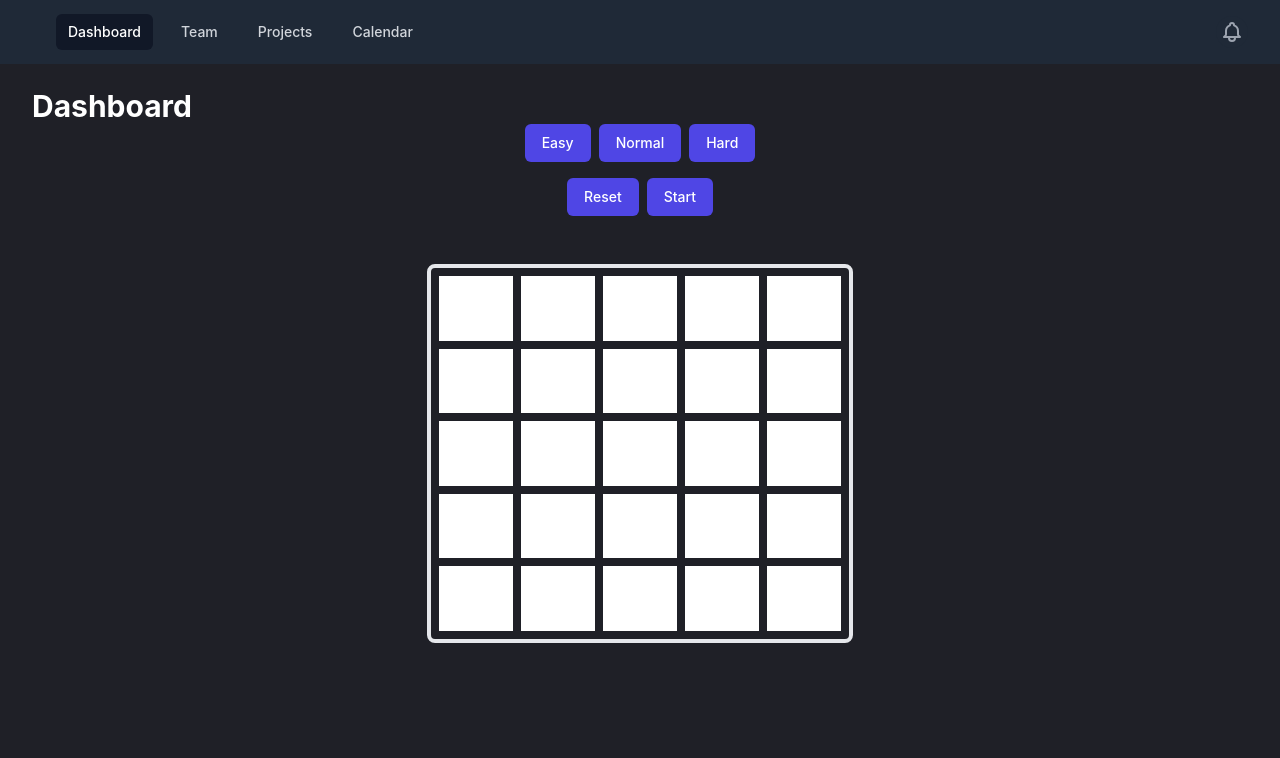
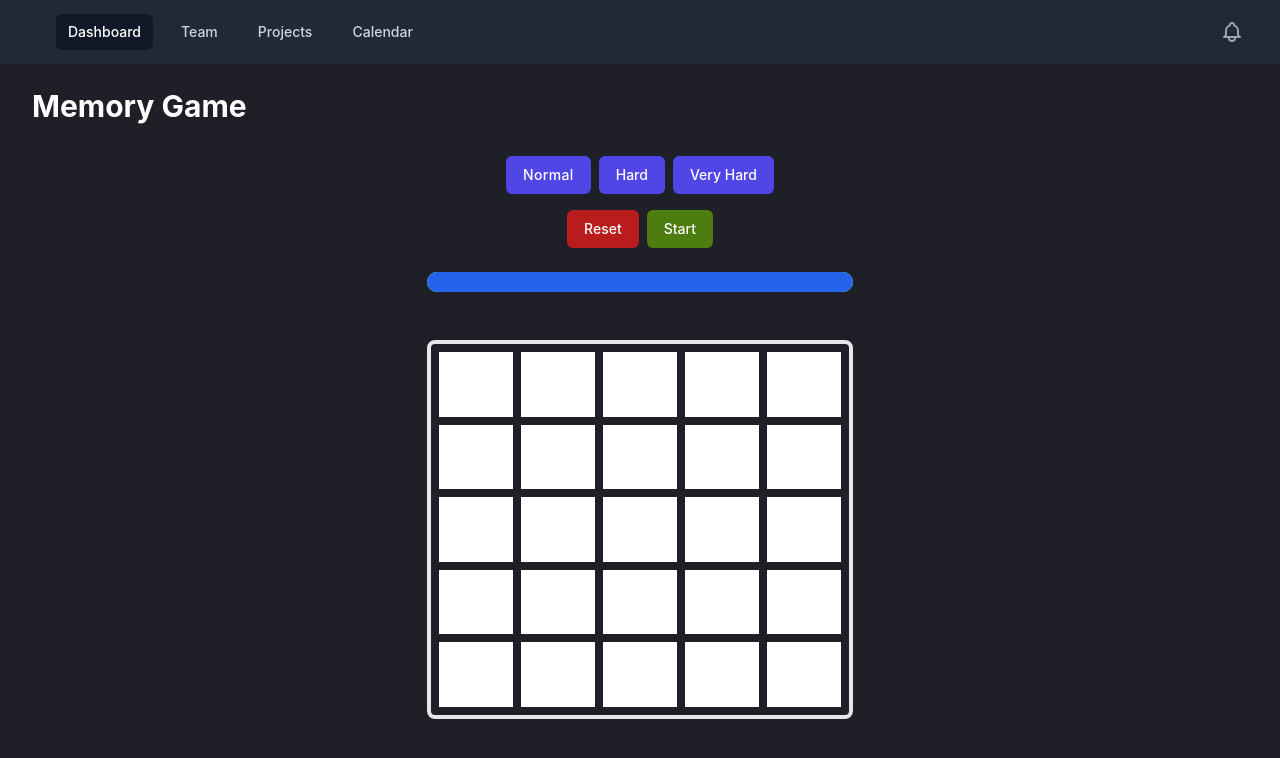
Before and after one commit to brandonrainey/tile-game, a Next.js app: page / in a window 1280 px wide. Shown: the top 758 px of the page. Built offline with nearby package versions, Linux system fonts and the light colour scheme.

Commit message:
cleaning up features, working on transition bar

```diff
--- a/components/Board.js
+++ b/components/Board.js
@@ -1,4 +1,5 @@
-import React, { useState, useEffect } from 'react'
+import React, { useState, useEffect, useRef } from 'react'
+import CountdownBar from './CountdownBar'
 import GameStatus from './GameStatus'
 
 export default function Board() {
@@ -579,6 +580,10 @@ export default function Board() {
 
   const grids = [fiveXFive, sixXSix, sevenXSeven]
 
+  const [percentage, setPercentage] = useState(100)
+
+  const progressTimer = useRef()
+
   const setGrids = [
     () => setFiveXFive(),
     () => setSixXSix(),
@@ -590,13 +595,12 @@ export default function Board() {
   // sets click status and color on user click
   const handleClick = (id) => {
     const newArr = grids[gridIndex].map((item, index) => {
-      if (item.id === id && !userAnswer.includes(id) ) {
+      if (item.id === id && !userAnswer.includes(id)) {
         addAnswer(id)
         return { ...item, clicked: !item.clicked, background: 'bg-black' }
       } else return item
     })
     setFiveXFive(newArr)
-
   }
 
   const clearBoard = () => {
@@ -631,6 +635,7 @@ export default function Board() {
     setUserAnswer([])
     setWrongAnswers([])
     setCorrectAnswers([])
+    setPercentage(0)
     setGameOver(false)
     setGameWon(false)
     setGameStart(false)
@@ -662,7 +667,7 @@ export default function Board() {
 
     let result = []
 
-    for (let i = 1; i <= 16; i++) {
+    for (let i = 1; i <= 15; i++) {
       const random = Math.floor(Math.random() * (36 - i))
       result.push(arr[random])
       arr[random] = arr[36 - i]
@@ -679,7 +684,7 @@ export default function Board() {
 
     let result = []
 
-    for (let i = 1; i <= 26; i++) {
+    for (let i = 1; i <= 20; i++) {
       const random = Math.floor(Math.random() * (49 - i))
       result.push(arr[random])
       arr[random] = arr[49 - i]
@@ -690,7 +695,9 @@ export default function Board() {
 
   //uses random array to highlight correct squares
   const setupBoard = () => {
+    setGameOver(false)
     setGameStart(true)
+    setPercentage(0)
 
     let randoms =
       gridIndex === 0
@@ -716,7 +723,7 @@ export default function Board() {
       ? setSevenXSeven(newArr)
       : null
 
-    console.log()
+
   }
 
   const addAnswer = (id) => {
@@ -741,11 +748,9 @@ export default function Board() {
         ? setSevenXSeven(newArr)
         : null
 
-
       console.log(correctAnswers)
 
-
-      if (correctAnswers.length === answerArray.length -1) {
+      if (correctAnswers.length === answerArray.length - 1) {
         setGameWon(true)
       }
 
@@ -779,6 +784,7 @@ export default function Board() {
   //on click of start, show board for 5 seconds then clear
   useEffect(() => {
     setPreGame(true)
+
     const timer = setTimeout(() => {
       if (gameStart) {
         clearBoard()
@@ -789,19 +795,52 @@ export default function Board() {
     return () => clearTimeout(timer)
   }, [gameStart])
 
+  //timer for start of game
+  useEffect(() => {
+    if (!preGame && gameStart) {
+      const timer = setTimeout(() => {
+        setGameOver(true)
+      }, 10000)
+
+      return () => clearTimeout(timer)
+    }
+  }, [preGame])
+
+  //check for progress bar full
+  useEffect(() => {
+    if (percentage >= 105) {
+      clearInterval(progressTimer.current)
+    }
+  }, [percentage])
+
+  //increases progress bar
+  useEffect(() => {
+
+    if (!preGame) {
+      progressTimer.current = setInterval(() => {
+      setPercentage((percentage) => percentage + 5.25)
+    }, 500)
+
+    return () => clearInterval(progressTimer.current)
+    }
+
+
+
+  }, [preGame])
+
   return (
     <div>
       <header className="bg-black-800 ">
         <div className="max-w-7xl mx-auto py-6 px-4 sm:px-6 lg:px-8">
-          <h1 className="text-3xl font-bold text-white">Dashboard</h1>
-          <div className="flex mb-4 gap-2 justify-center">
+          <h1 className="text-3xl font-bold text-white">Memory Game</h1>
+          <div className="flex mb-4 gap-2 justify-center mt-8">
             <button
               type="submit"
-              className="group relative w-1/8 flex justify-center py-2 px-4 border border-transparent text-sm font-medium rounded-md text-white bg-indigo-600 hover:bg-indigo-700 focus:outline-none focus:ring-2 focus:ring-offset-2 focus:ring-indigo-500"
+              className="group relative w-1/8 flex justify-center py-2 px-4 border border-transparent text-sm font-medium rounded-md text-white tracking-wide bg-indigo-600 hover:bg-indigo-700 focus:outline-none focus:ring-2 focus:ring-offset-2 focus:ring-indigo-500"
               onClick={() => setGridIndex(0)}
             >
               <span className="absolute left-0 inset-y-0 flex items-center pl-3"></span>
-              Easy
+              Normal
             </button>
 
             <button
@@ -810,7 +849,7 @@ export default function Board() {
               onClick={() => setGridIndex(1)}
             >
               <span className="absolute left-0 inset-y-0 flex items-center pl-3"></span>
-              Normal
+              Hard
             </button>
 
             <button
@@ -819,13 +858,13 @@ export default function Board() {
               onClick={() => setGridIndex(2)}
             >
               <span className="absolute left-0 inset-y-0 flex items-center pl-3"></span>
-              Hard
+              Very Hard
             </button>
           </div>
           <div className="flex justify-center gap-2">
             <button
               type="submit"
-              className="group relative w-1/8 flex justify-center py-2 px-4 border border-transparent text-sm font-medium rounded-md text-white bg-indigo-600 hover:bg-indigo-700 focus:outline-none focus:ring-2 focus:ring-offset-2 focus:ring-indigo-500"
+              className="group relative w-1/8 flex justify-center py-2 px-4 border border-transparent text-sm font-medium rounded-md text-white bg-red-700 hover:bg-red-800 focus:outline-none "
               onClick={resetBoard}
             >
               <span className="absolute left-0 inset-y-0 flex items-center pl-3"></span>
@@ -834,7 +873,7 @@ export default function Board() {
 
             <button
               type="submit"
-              className="group relative w-1/8 flex justify-center py-2 px-4 border border-transparent text-sm font-medium rounded-md text-white bg-indigo-600 hover:bg-indigo-700 focus:outline-none focus:ring-2 focus:ring-offset-2 focus:ring-indigo-500"
+              className="group relative w-1/8 flex justify-center py-2 px-4 border border-transparent text-sm font-medium rounded-md text-white bg-lime-700 hover:bg-lime-800 focus:outline-none "
               onClick={setupBoard}
             >
               <span className="absolute left-0 inset-y-0 flex items-center pl-3"></span>
@@ -843,8 +882,11 @@ export default function Board() {
           </div>
         </div>
       </header>
-      <main className='relative'>
-        <div className="w-1/3 mx-auto py-6 aspect-square h-1/3">
+
+      <CountdownBar percentage={percentage} />
+
+      <main className="relative">
+        <div className="sm:w-1/3 sm:h-1/3 mx-auto py-6 aspect-square  w-full h-1/2">
           {/* Replace with your content */}
           <div
             className={`p-2 border-4 border-solid border-gray-200 rounded-lg h-full grid gap-2 ${
@@ -884,6 +926,7 @@ export default function Board() {
           gameOver={gameOver}
           setGameOver={setGameOver}
           gameWon={gameWon}
+          preGame={preGame}
         />
       </main>
     </div>
--- /dev/null
+++ b/components/CountdownBar.js
@@ -0,0 +1,12 @@
+import React from 'react'
+
+export default function CountdownBar({ percentage, preGame, gameStart }) {
+  return (
+    <div className='flex justify-center '>
+
+      <div className="flex w-1/3 bg-gray-200 h-5 mb-6 rounded-full">
+        <div className={`bg-blue-600 h-5  overflow-hidden rounded-full ${preGame ? 'preGameTransition' : 'progressTransition'}`} style={{width: `${percentage}%`}}></div>
+      </div>
+    </div>
+  )
+}
--- a/styles/globals.css
+++ b/styles/globals.css
@@ -39,3 +39,15 @@ a {
 .mycenter {
   transform: translate(-50%, -50%);
 }
+
+.progressTransition {
+  max-width: 100% !important;
+  transition: width 0.5s linear;
+}
+
+.preGameTransition {
+
+  justify-self: center;
+  align-self: center;
+  transition: width 5s linear !important;
+}
```
Lines whose indentation alone changed are shown as unchanged.
